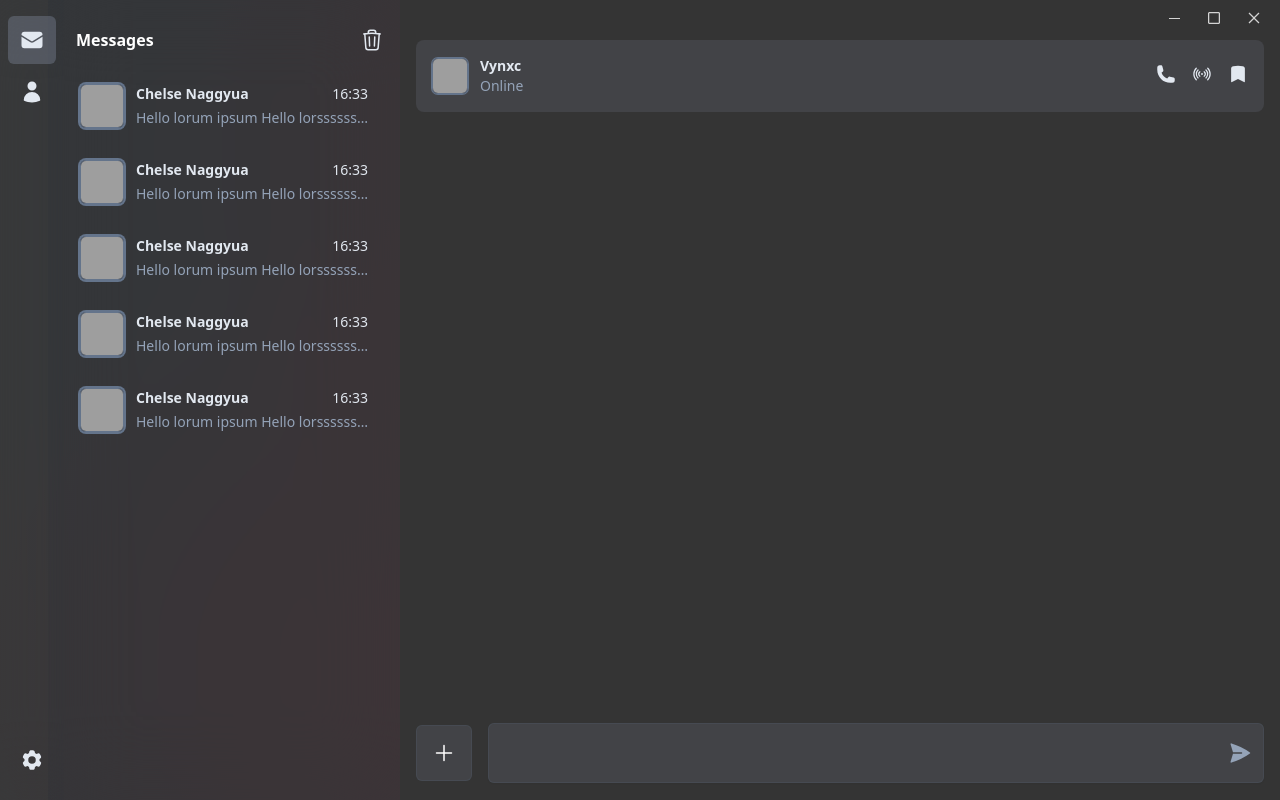
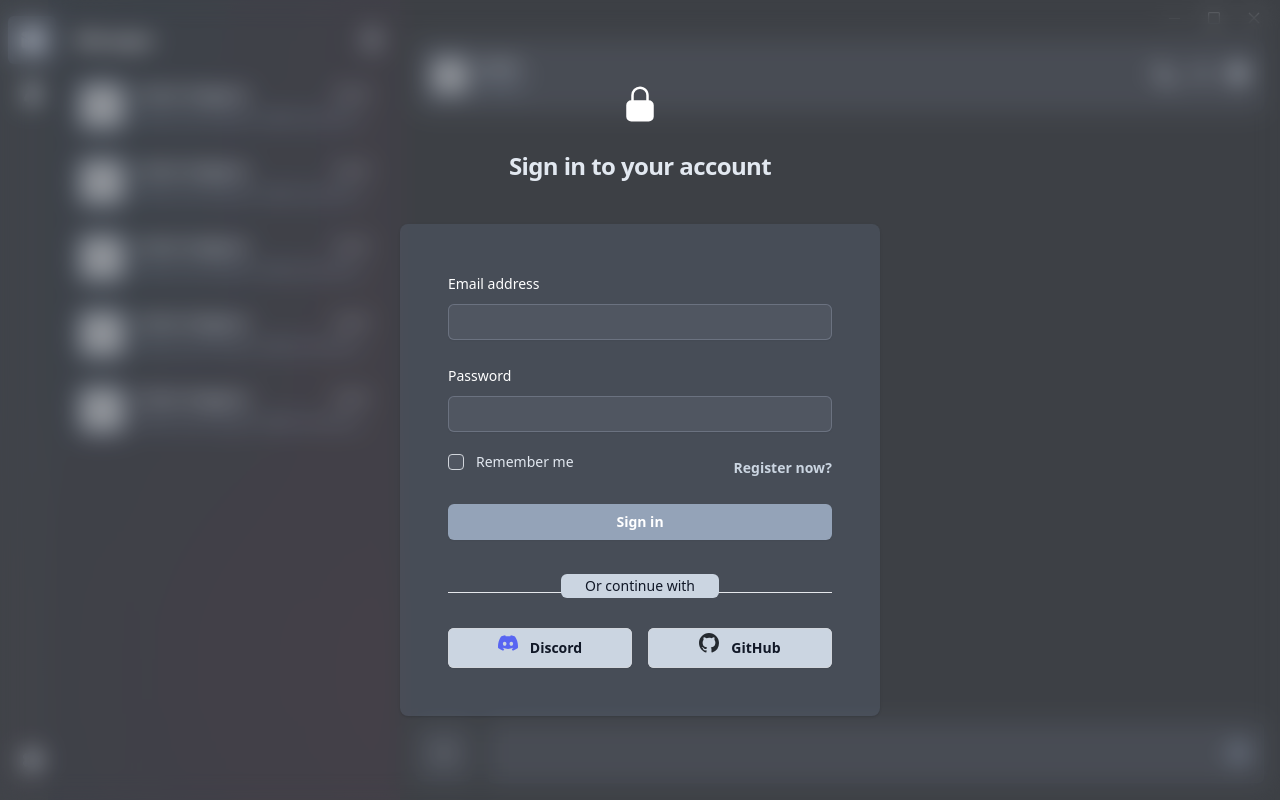
Before and after one commit to Shine1i/cord, a SvelteKit app: page / in a window 1280 px wide. Built offline with nearby package versions, Linux system fonts and the light colour scheme; grey boxes are pictures that could not be loaded.

Commit message:
trolololololo

```diff
--- a/src/routes/+layout.svelte
+++ b/src/routes/+layout.svelte
@@ -12,7 +12,7 @@
 
 <TitleBar />
 <!-- * AUTH COMPONENT HERE!!!-->
-<!--<Authentication />-->
+<Authentication />
 <!-- * AUTH COMPONENT HERE!!!-->
 <div
 	class="hidden  bg-gray-800/5 backdrop-blur-2xl lg:fixed lg:inset-y-0 lg:left-0 lg:z-50 lg:block lg:w-16 lg:overflow-y-auto  lg:pb-4">
```
